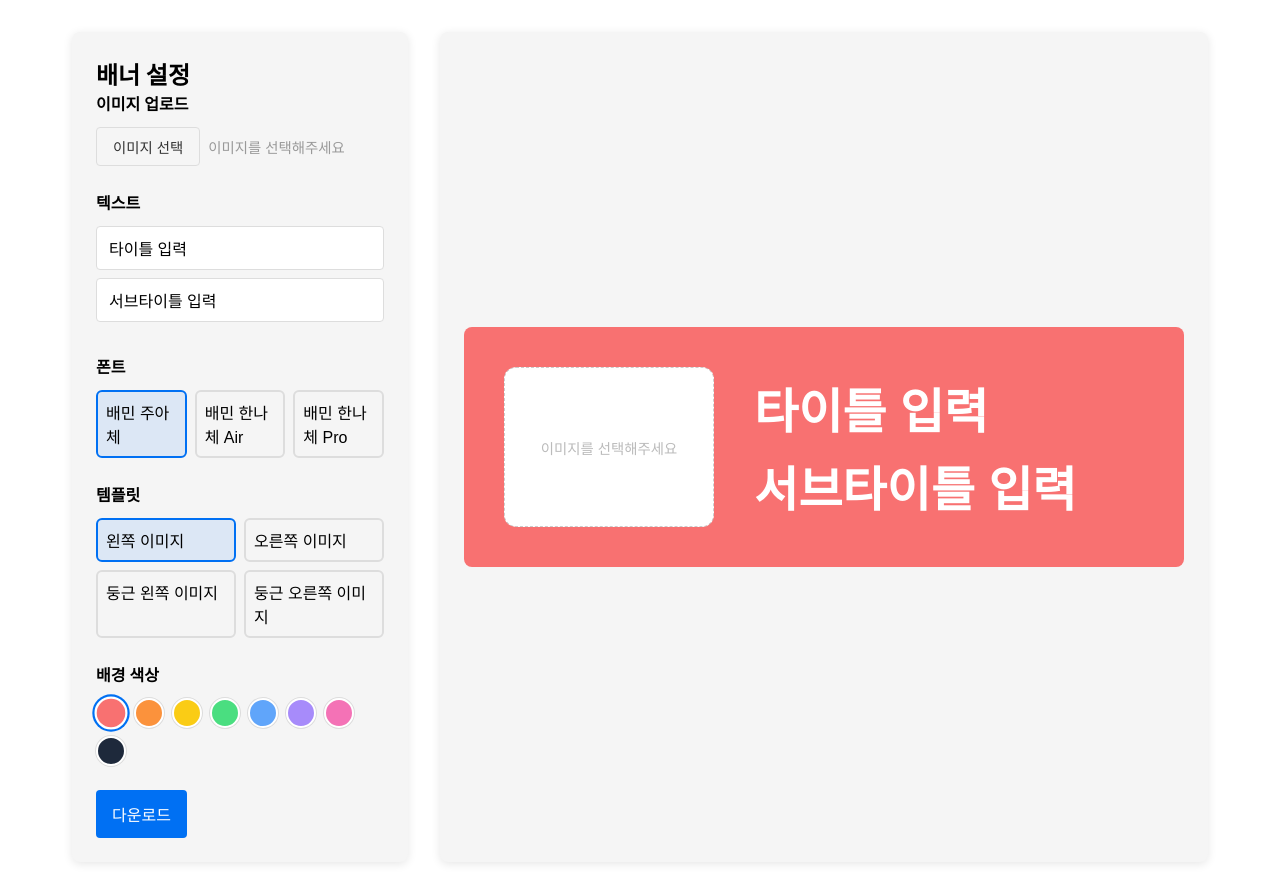
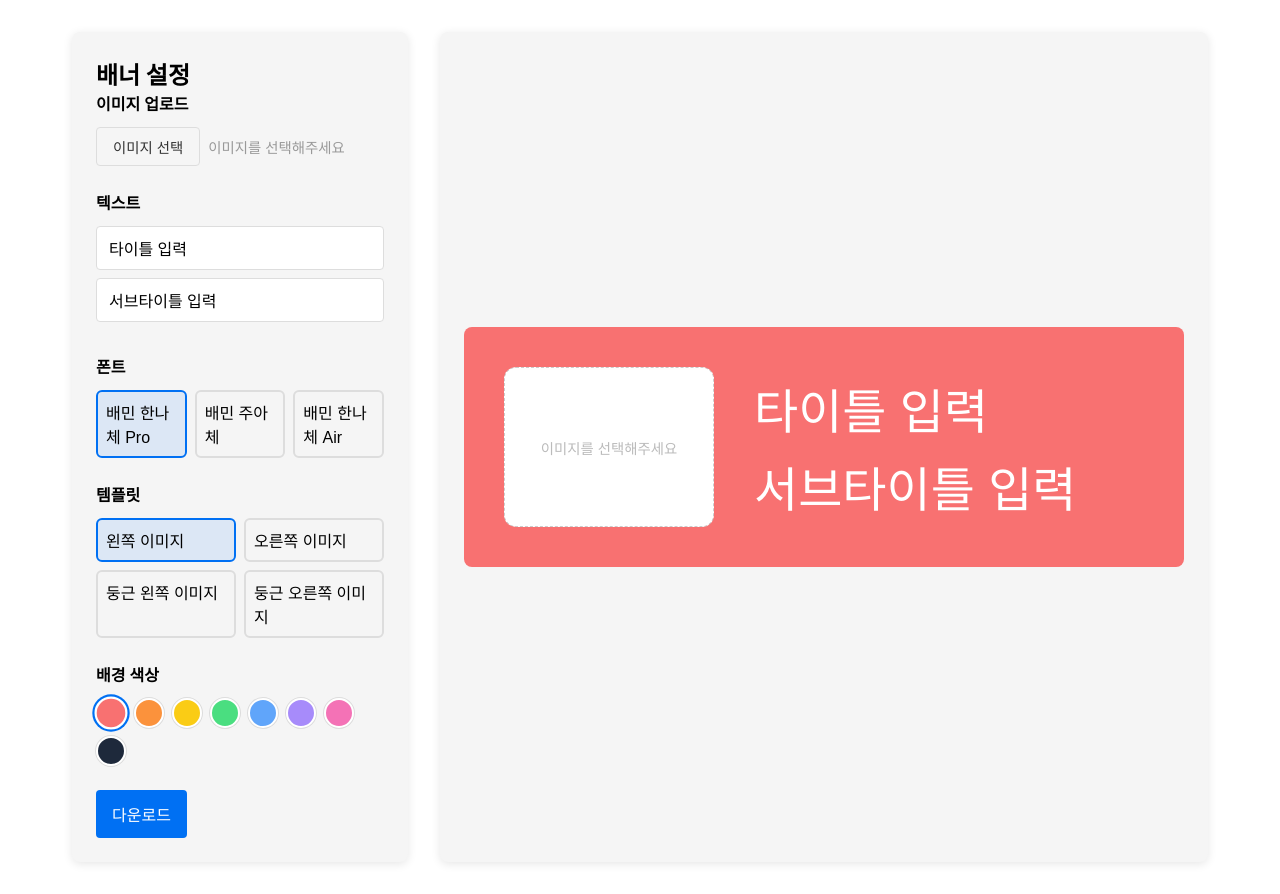
Before and after one commit to telostory/banner-editor, a Next.js app: page / in a window 1280 px wide. Built offline with nearby package versions, Linux system fonts and the light colour scheme; a web font is replaced by a local one.

Commit message:
폰트 순서 변경 및 볼드 스타일 제거

```diff
--- a/app/components/BannerEditor.js
+++ b/app/components/BannerEditor.js
@@ -49,6 +49,11 @@ const TEMPLATES = [
 
 const FONTS = [
   {
+    id: 'hanna-pro',
+    name: '배민 한나체 Pro',
+    className: 'font-hanna-pro',
+  },
+  {
     id: 'jua',
     name: '배민 주아체',
     className: 'font-jua',
@@ -57,11 +62,6 @@ const FONTS = [
     id: 'hanna-air',
     name: '배민 한나체 Air',
     className: 'font-hanna-air',
-  },
-  {
-    id: 'hanna-pro',
-    name: '배민 한나체 Pro',
-    className: 'font-hanna-pro',
   },
 ];
 
--- a/app/components/BannerPreview.js
+++ b/app/components/BannerPreview.js
@@ -84,8 +84,8 @@ const BannerPreview = forwardRef(({ bannerConfig }, ref) => {
             color: 'white',
           }}
         >
-          <h1 style={{ fontSize: '3.0rem', marginBottom: '8px' }}>{title}</h1>
-          <h2 style={{ fontSize: '3.0rem' }}>{subtitle}</h2>
+          <h1 style={{ fontSize: '3.0rem', marginBottom: '8px', fontWeight: 'normal' }}>{title}</h1>
+          <h2 style={{ fontSize: '3.0rem', fontWeight: 'normal' }}>{subtitle}</h2>
         </div>
       </>
     );
@@ -112,8 +112,8 @@ const BannerPreview = forwardRef(({ bannerConfig }, ref) => {
             zIndex: 2,
           }}
         >
-          <h1 style={{ fontSize: '3.0rem', marginBottom: '8px' }}>{title}</h1>
-          <h2 style={{ fontSize: '3.0rem' }}>{subtitle}</h2>
+          <h1 style={{ fontSize: '3.0rem', marginBottom: '8px', fontWeight: 'normal' }}>{title}</h1>
+          <h2 style={{ fontSize: '3.0rem', fontWeight: 'normal' }}>{subtitle}</h2>
         </div>
 
         {/* 이미지 영역 - 원형 마스킹 (방향 수정: 둥근 부분이 텍스트 쪽을 향하도록) */}
```
